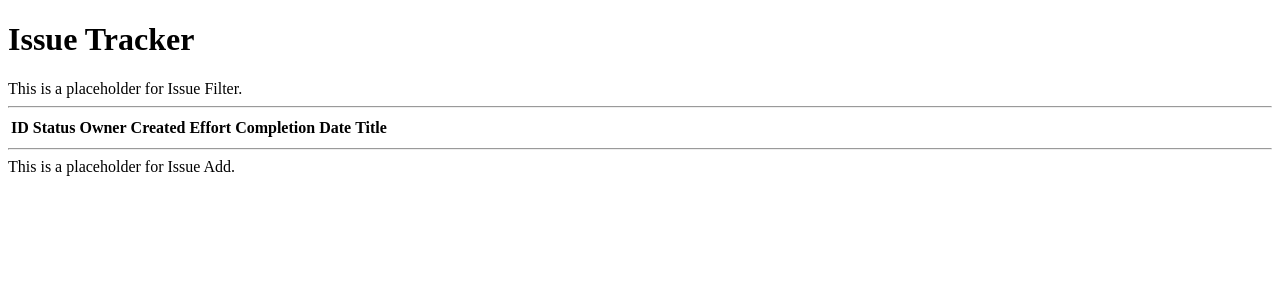
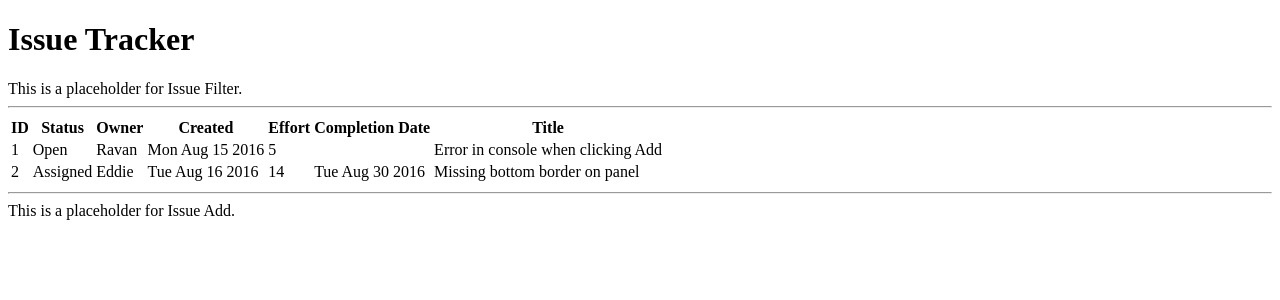
Before and after one commit to amrinderkalsi/issue-tracker-fall23-sec-8, a React (Create React App) app: page / in a window 1280 px wide. Shown: the top 300 px of the page. Built offline with nearby package versions, Linux system fonts and the light colour scheme; the HTML template or start-up script is replaced by a standard one.

Commit message:
Week-2 Added data to IssueTable Component

```diff
--- /dev/null
+++ b/src/components/IssueRow.jsx
@@ -0,0 +1,15 @@
+const IssueRow = ({issue}) => {
+    return (
+        <tr>
+            <td>{issue.id}</td>
+            <td>{issue.status}</td>
+            <td>{issue.owner}</td>
+            <td>{issue.created != null ? issue.created.toDateString() : ''}</td>
+            <td>{issue.effort}</td>
+            <td>{issue.completionDate != null ? issue.completionDate.toDateString() : ''}</td>
+            <td>{issue.title}</td>
+        </tr>
+    );
+}
+
+export default IssueRow;
--- a/src/components/IssueTable.jsx
+++ b/src/components/IssueTable.jsx
@@ -1,15 +1,22 @@
 import { Component } from 'react';
+import IssueRow from './IssueRow';
 
 class IssueTable extends Component {
     render() {
     const { issues } = this.props;
     console.log(issues);
 
+    const issuesRow = issues.map(issue => {
+        return(
+            <IssueRow issue={issue} key={issue.id}/>
+        );
+    });
 
         return(
             <div>
                 <table className="bordered-table">
                     <thead>
+                        <tr>
                             <th>ID</th>
                             <th>Status</th>
                             <th>Owner</th>
@@ -17,8 +24,11 @@ class IssueTable extends Component {
                             <th>Effort</th>
                             <th>Completion Date</th>
                             <th>Title</th>
+                        </tr>
                     </thead>
-                    <tbody></tbody>
+                    <tbody>
+                        {issuesRow}
+                    </tbody>
                 </table>
             </div>
         );
```
Lines whose indentation alone changed are shown as unchanged.
